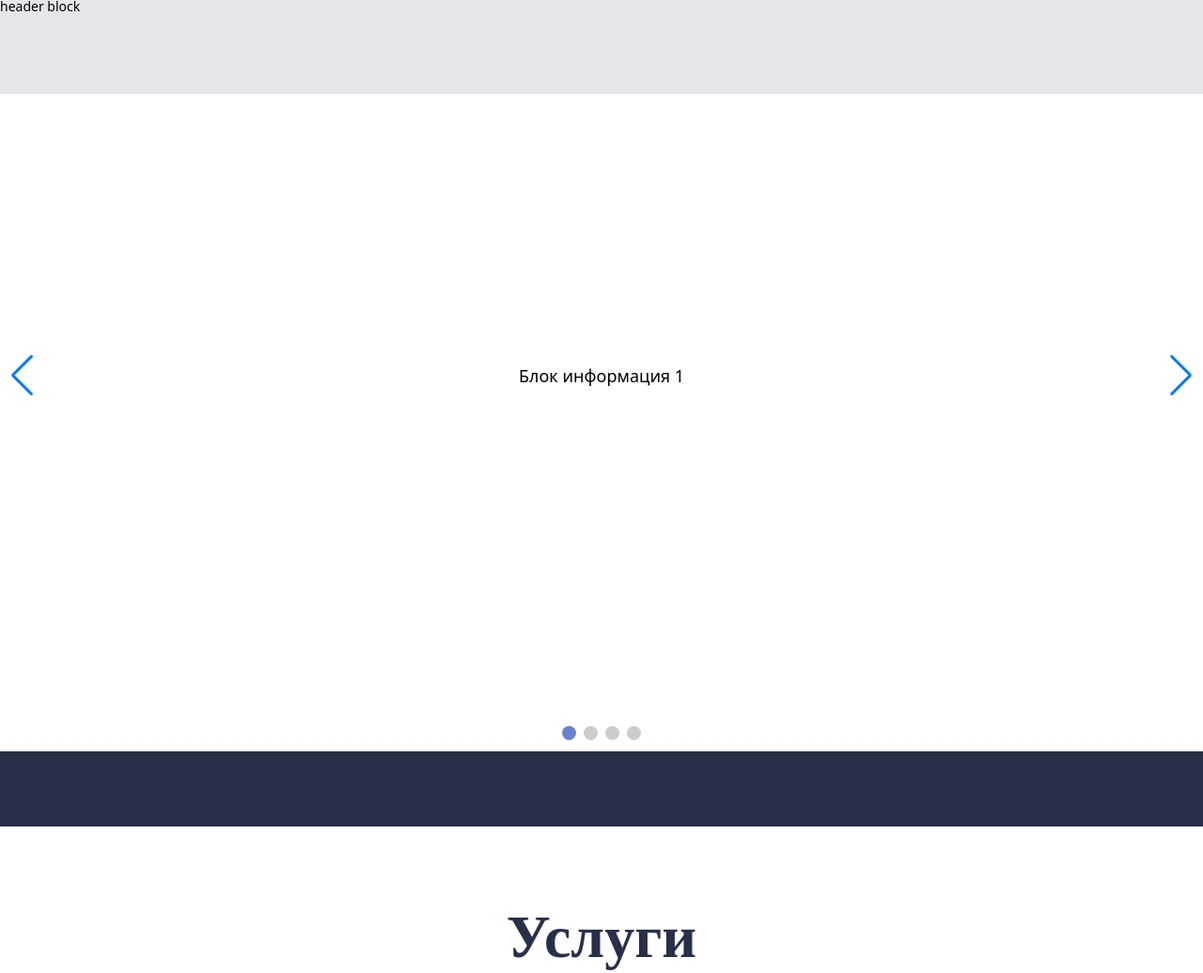
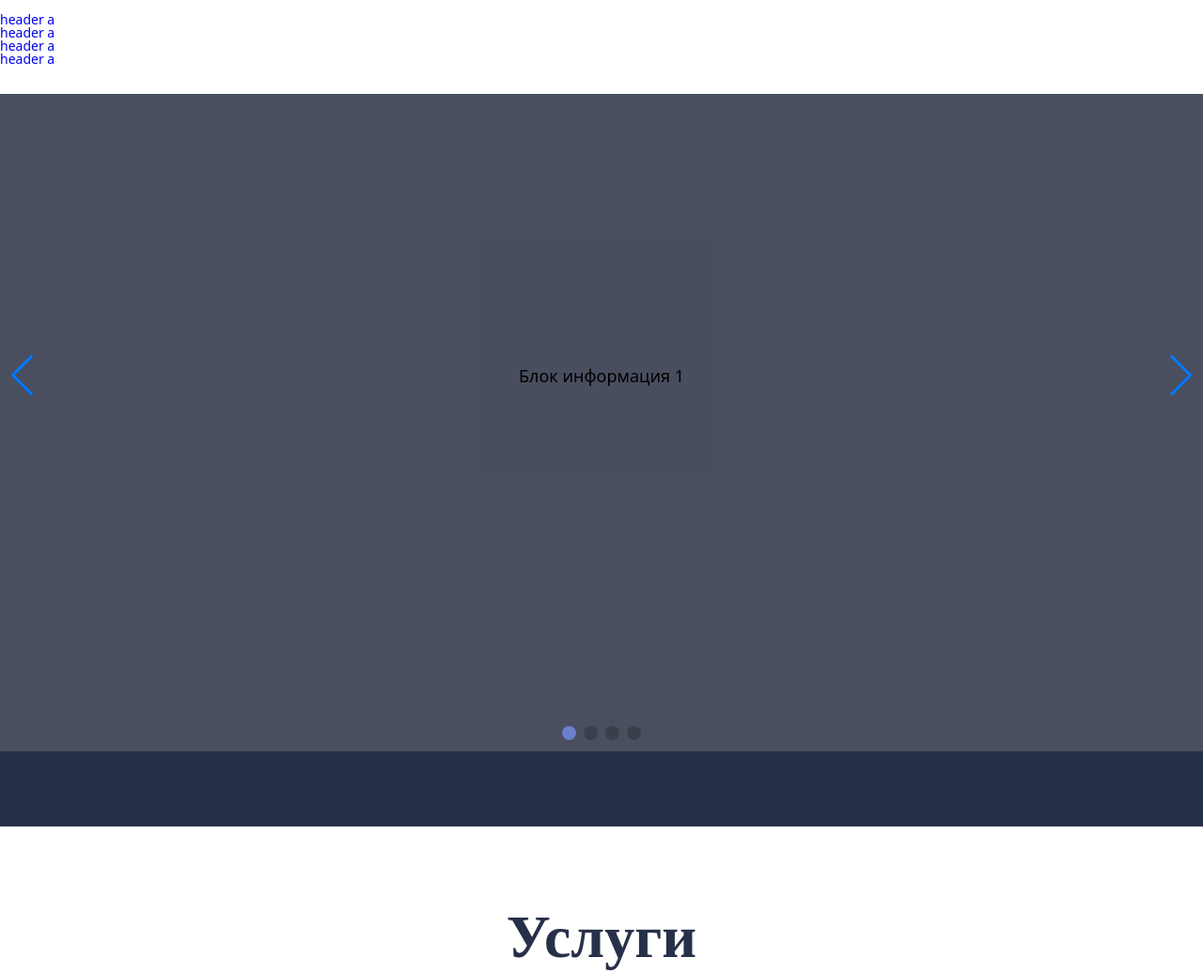
Before and after one commit to dakerdenis/fintrend, a PHP site: page / in a window 1280 px wide. Shown: the top 1036 px of the page at 94% size. Run offline with PHP 8.4, Linux system fonts and the light colour scheme.

Commit message:
added header

```diff
--- a/index.html
+++ b/index.html
@@ -19,7 +19,29 @@
     <!-- main container----->
     <div class="main_wrapper">
       <!-------->
-      <div class="header__container">header block</div>
+      <div class="header__container">
+        <div class="header__wrapper">
+          <!---header img--->
+          <div class="header__image">
+            <img src="" alt="">
+          </div>
+          <!----header navigation-->
+          <div class="header__nav_wrapper">
+            <div class="header__nav__element">
+              <a href="#">header a</a>
+            </div>
+            <div class="header__nav__element">
+              <a href="#">header a</a>
+            </div>
+            <div class="header__nav__element">
+              <a href="#">header a</a>
+            </div>
+            <div class="header__nav__element">
+              <a href="#">header a</a>
+            </div>
+          </div>
+        </div>
+      </div>
       <div class="main__content">
         <!---главный блок слайдера---->
         <div class="main__slider_block">
--- a/style/style.css
+++ b/style/style.css
@@ -118,7 +118,7 @@ h6 {
 .header__container {
   height: 100px;
   width: 100%;
-  background-color: rgba(39, 48, 73, 0.123);
+  background-color: rgba(255, 255, 255, 1);
   position: fixed;
   top: 0;
   z-index: 5;
--- a/style/swiper.css
+++ b/style/swiper.css
@@ -6,7 +6,7 @@
   .swiper-slide {
     text-align: center;
     font-size: 18px;
-    background: #fff;
+    background: rgba(136, 135, 135, 0.356);
 
     /* Center slide text vertically */
     display: -webkit-box;
```
Lines whose indentation alone changed are shown as unchanged.
